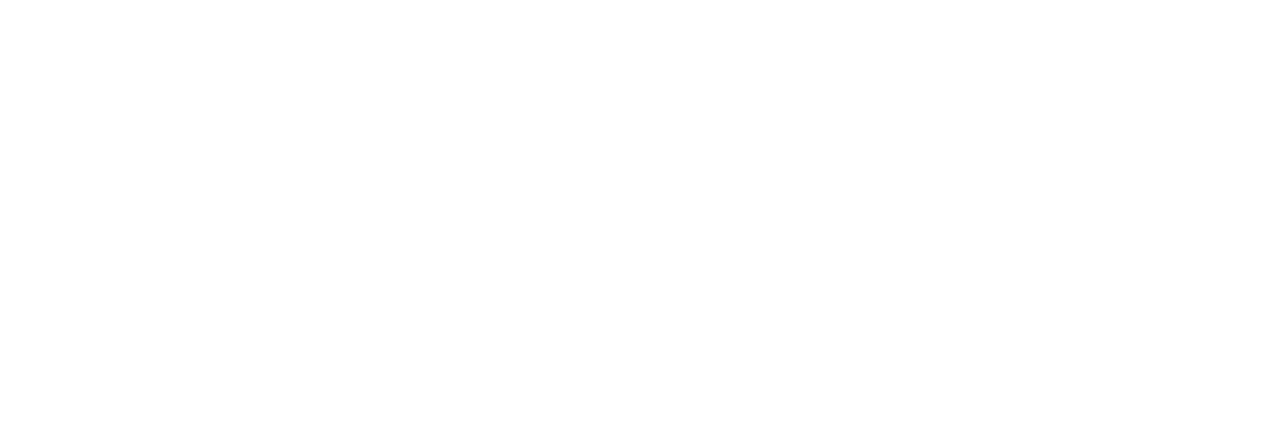
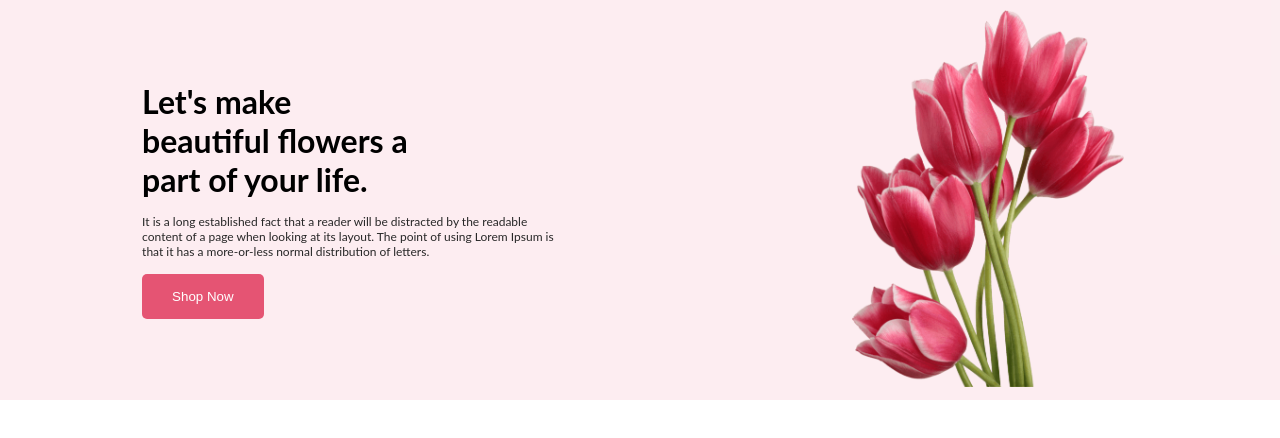
Before and after one commit to AliHaider1984/first-assign-git-repo, a plain HTML site: page index.html in a window 1280 px wide. Drawn offline with Linux system fonts and the light colour scheme.

Commit message:
this is banner part

```diff
--- a/index.html
+++ b/index.html
@@ -3,9 +3,34 @@
 <head>
     <meta charset="UTF-8">
     <meta name="viewport" content="width=device-width, initial-scale=1.0">
+    <link rel="stylesheet" href="style.css">
     <title>My Flower Shop</title>
 </head>
+
 <body>
+    <!-- This is banner part -->
+    <div class="banner_main">
+    <div class="banner_left">
+        <h1>Let's make <br> beautiful flowers a <br> part of your life.</h1>
+        <p>It is a long established fact that a reader will be distracted by the
+        readable <br> content of a page when looking at its layout. The point of using
+         Lorem Ipsum is <br> that it has a more-or-less normal distribution of letters.</p>
+         <button class="btn_01">Shop Now</button>
+
+    </div>
+<div class="banner_right">
+    <img class="banner_pic" src="images/banner.png" alt="" srcset="">
+</div>
+
+</div>
+
+
+
+
 
 </body>
+
+<footer>
+
+</footer>
 </html>
--- /dev/null
+++ b/style.css
@@ -0,0 +1,43 @@
+* {
+    margin: 0px;
+    padding: 0px;
+}
+
+.banner_pic {
+    width: 300px;
+}
+
+h1{
+    font-weight: bolder;
+    margin-bottom: 15px;
+    font-family:'Lato';
+
+
+
+
+}
+
+p{
+    color:#272727;
+    margin-bottom: 15px;
+    font-size: 12px;
+    font-family: 'Lato';
+
+}
+.banner_main{
+    display:flex;
+    justify-content: space-around;
+    height: 50vh;
+    align-items: center;
+    background-color: rgba(229, 84, 115, 0.10);
+
+}
+
+.btn_01{
+    border-radius: 5px;
+    background-color: #E55473;
+    padding: 15px 30px;
+    color: white;
+    border:none;
+
+}
```
Also changed, not shown: images/Flower 01.png (added), images/Group 57.png (added), images/Group 58.png (added), images/Group 59.png (added), images/Rectangle 4.png (added), images/Rectangle 5.png (added), images/Rectangle 6.png (added), images/Rectangle 9.png (added), images/banner.png (added), images/pngwing 5.png (added), images/pngwing 6.png (added), images/pngwing 7.png (added), images/pngwing 8.png (added).
